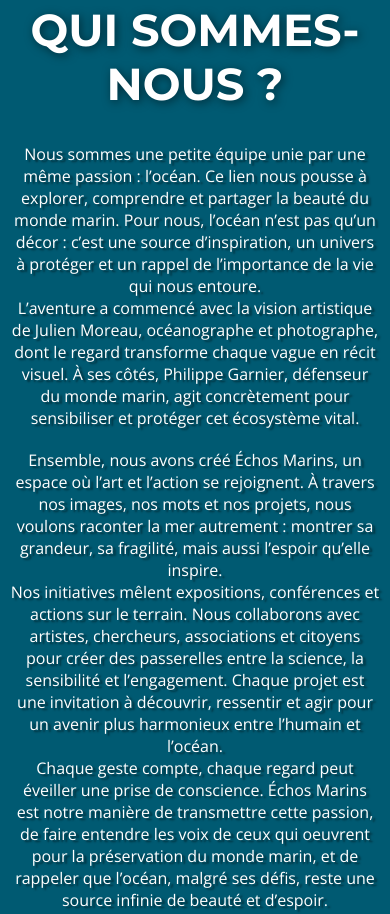
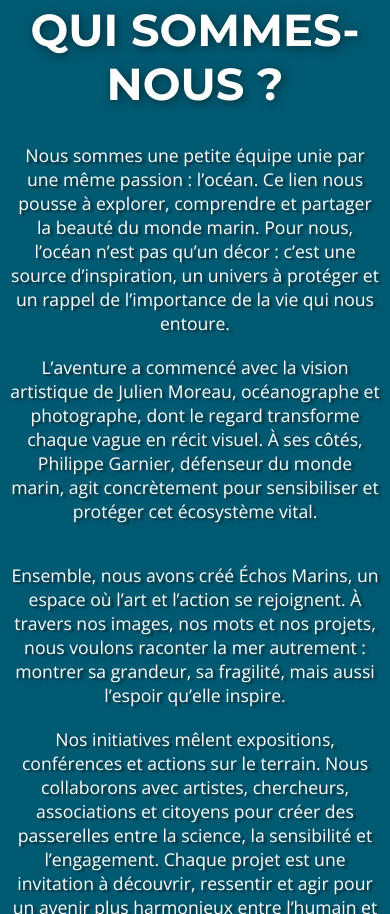
Before and after one commit to Mareva-MEDINA/Site-internet, a plain HTML site: page index.html in a window 390 px wide. Shown: the part 890-1804 px from the top of the page. Drawn offline with nearby package versions, Linux system fonts and the light colour scheme.

Commit message:
Update CSS

```diff
--- a/Style_Site.css
+++ b/Style_Site.css
@@ -99,7 +99,7 @@ body /* Police de caractère principale  */
 }
 
 
-#texte-gauche h3, #texte-bas h3, #galerie figcaption /* Textes sous "Qui sommes-nous ?" et Légendes des images de "Notre exposition" */
+#texte-gauche p, #texte-bas p, #galerie figcaption /* Textes sous "Qui sommes-nous ?" et Légendes des images de "Notre exposition" */
 {
   font-weight: 400;         /* 400 = regular (pas bold) */
   font-size: 1.9rem;        /* Taille du texte du sous-titre */
@@ -480,7 +480,7 @@ footer /* Style du footer */
 
 
   /* Textes sous "Qui sommes-nous ?" et légendes des images de "Notre exposition" */
-  #texte-gauche h3, #texte-bas h3, #galerie figcaption
+  #texte-gauche p, #texte-bas p, #galerie figcaption
   {
     font-size: 1.4rem;
   }
@@ -618,7 +618,7 @@ footer /* Style du footer */
     font-size: 1.6rem;        /* Taille du texte du sous-titre */
   }
 
-  #texte-gauche h3, #texte-bas h3, #galerie figcaption  /* Textes sous "Qui sommes-nous ?" et légendes des images de "Notre exposition" */
+  #texte-gauche p, #texte-bas p, #galerie figcaption  /* Textes sous "Qui sommes-nous ?" et légendes des images de "Notre exposition" */
   {
     font-size: 1.3rem;
   }
@@ -676,7 +676,7 @@ footer /* Style du footer */
     font-size: 1.4rem;        /* Taille du texte du sous-titre */
   }
 
-  #texte-gauche h3, #texte-bas h3, #galerie figcaption  /* Textes sous "Qui sommes-nous ?" et légendes des images de "Notre exposition" */
+  #texte-gauche p, #texte-bas p, #galerie figcaption  /* Textes sous "Qui sommes-nous ?" et légendes des images de "Notre exposition" */
   {
     font-size: 1.1rem;
   }
```
